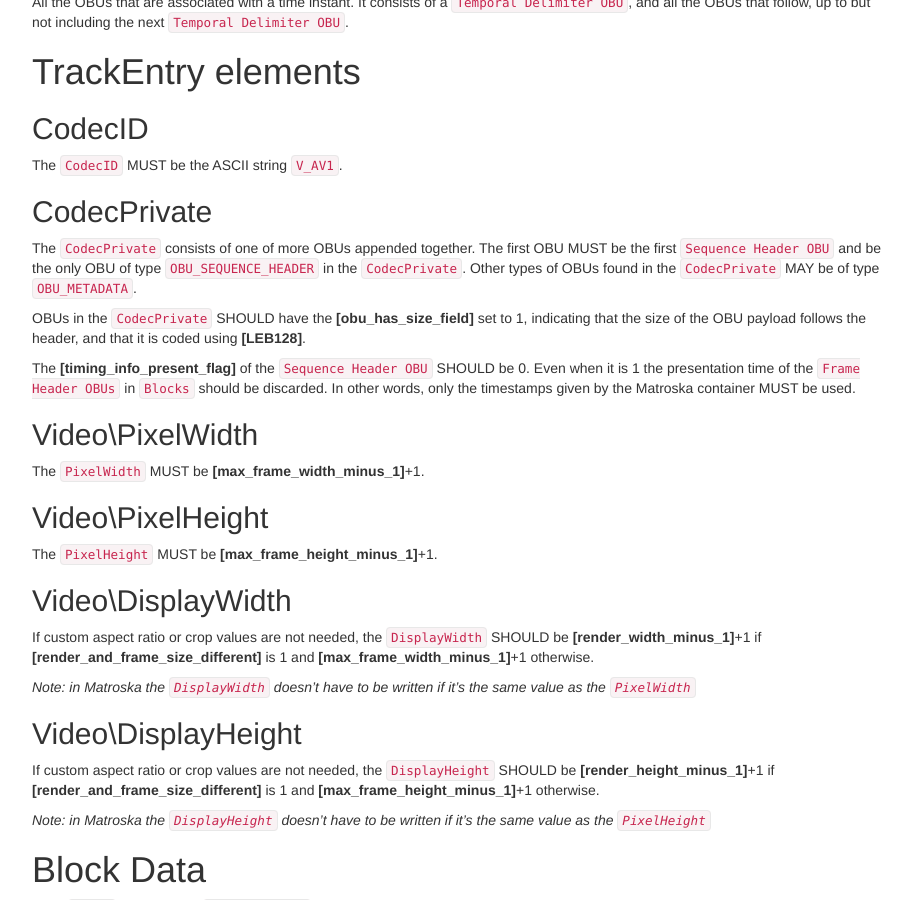
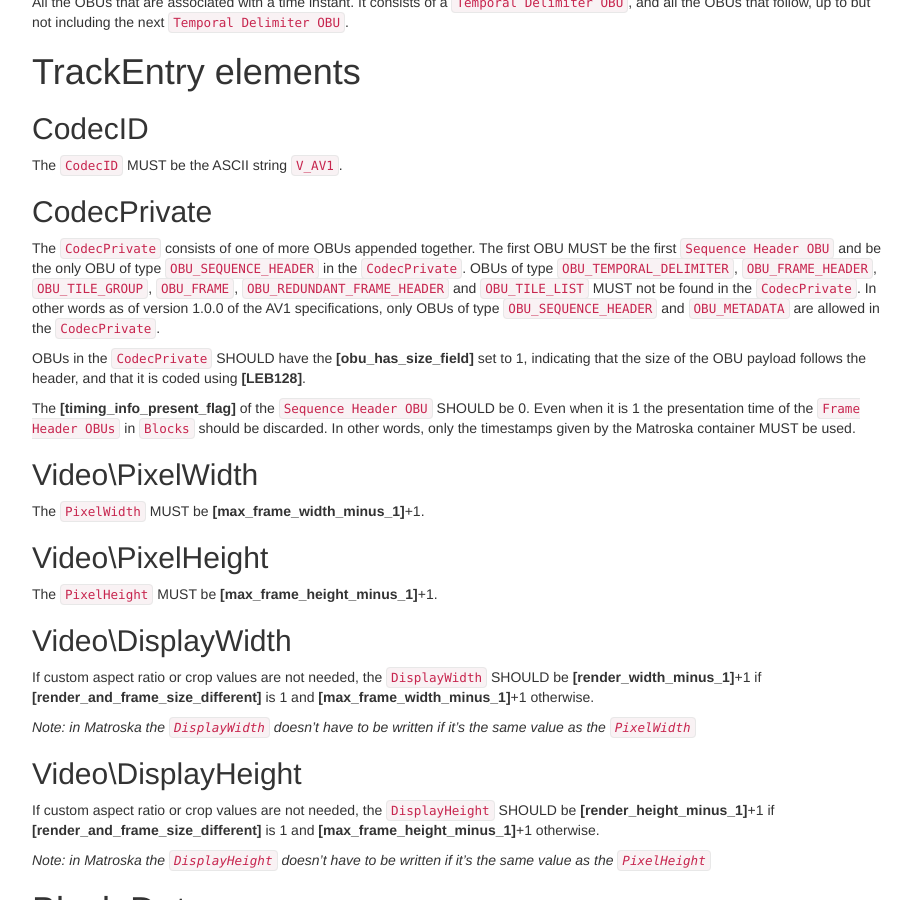
Before and after one commit to ietf-wg-cellar/matroska-specification, a Jekyll site: the page built from codec/av1.md, in a window 1280 px wide and 900 px high, scrolled down 940 px. Shown: the whole window, without its empty margins (273-1185 px from the left). Built offline with Jekyll 4.4.1, drawn with Linux system fonts in a browser that asks for light colours; our own code applies the rules of GitHub Pages for plain Markdown files.

Commit message:
av1: stricter definition of the allowed OBU types in the CodecPrivate

```diff
--- a/codec/av1.md
+++ b/codec/av1.md
@@ -35,7 +35,7 @@ All the OBUs that are associated with a time instant. It consists of a `Temporal
 The `CodecID` MUST be the ASCII string `V_AV1`.
 
 ## CodecPrivate
-The `CodecPrivate` consists of one of more OBUs appended together. The first OBU MUST be the first `Sequence Header OBU` and be the only OBU of type `OBU_SEQUENCE_HEADER` in the `CodecPrivate`. Other types of OBUs found in the `CodecPrivate` MAY be of type `OBU_METADATA`.
+The `CodecPrivate` consists of one of more OBUs appended together. The first OBU MUST be the first `Sequence Header OBU` and be the only OBU of type `OBU_SEQUENCE_HEADER` in the `CodecPrivate`. OBUs of type `OBU_TEMPORAL_DELIMITER`, `OBU_FRAME_HEADER`, `OBU_TILE_GROUP`, `OBU_FRAME`, `OBU_REDUNDANT_FRAME_HEADER` and `OBU_TILE_LIST` MUST not be found in the `CodecPrivate`. In other words as of version 1.0.0 of the AV1 specifications, only OBUs of type `OBU_SEQUENCE_HEADER` and `OBU_METADATA` are allowed in the `CodecPrivate`.
 
 OBUs in the `CodecPrivate` SHOULD have the __[obu_has_size_field]__ set to 1, indicating that the size of the OBU payload follows the header, and that it is coded using __[LEB128]__.
 
```
